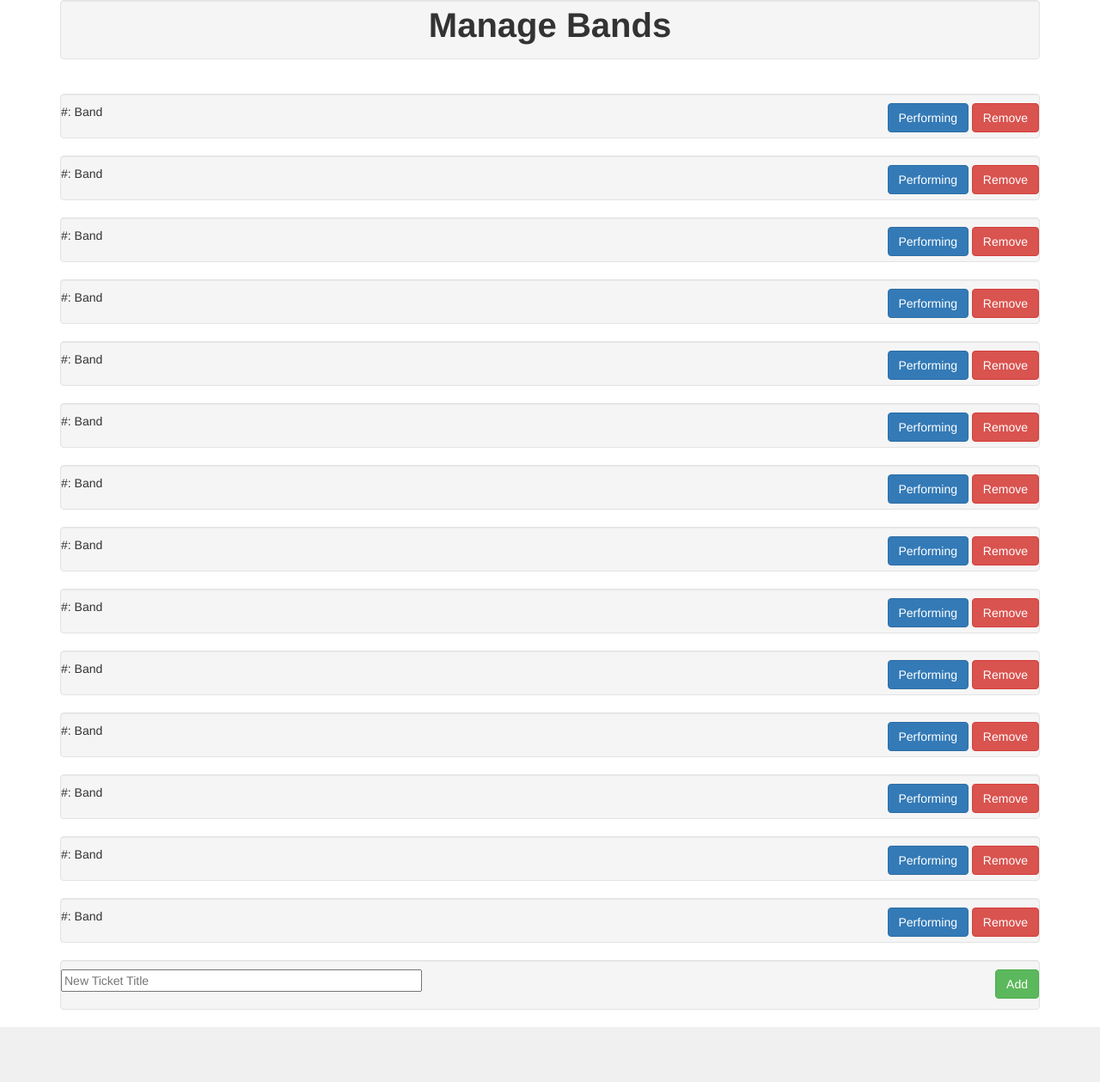
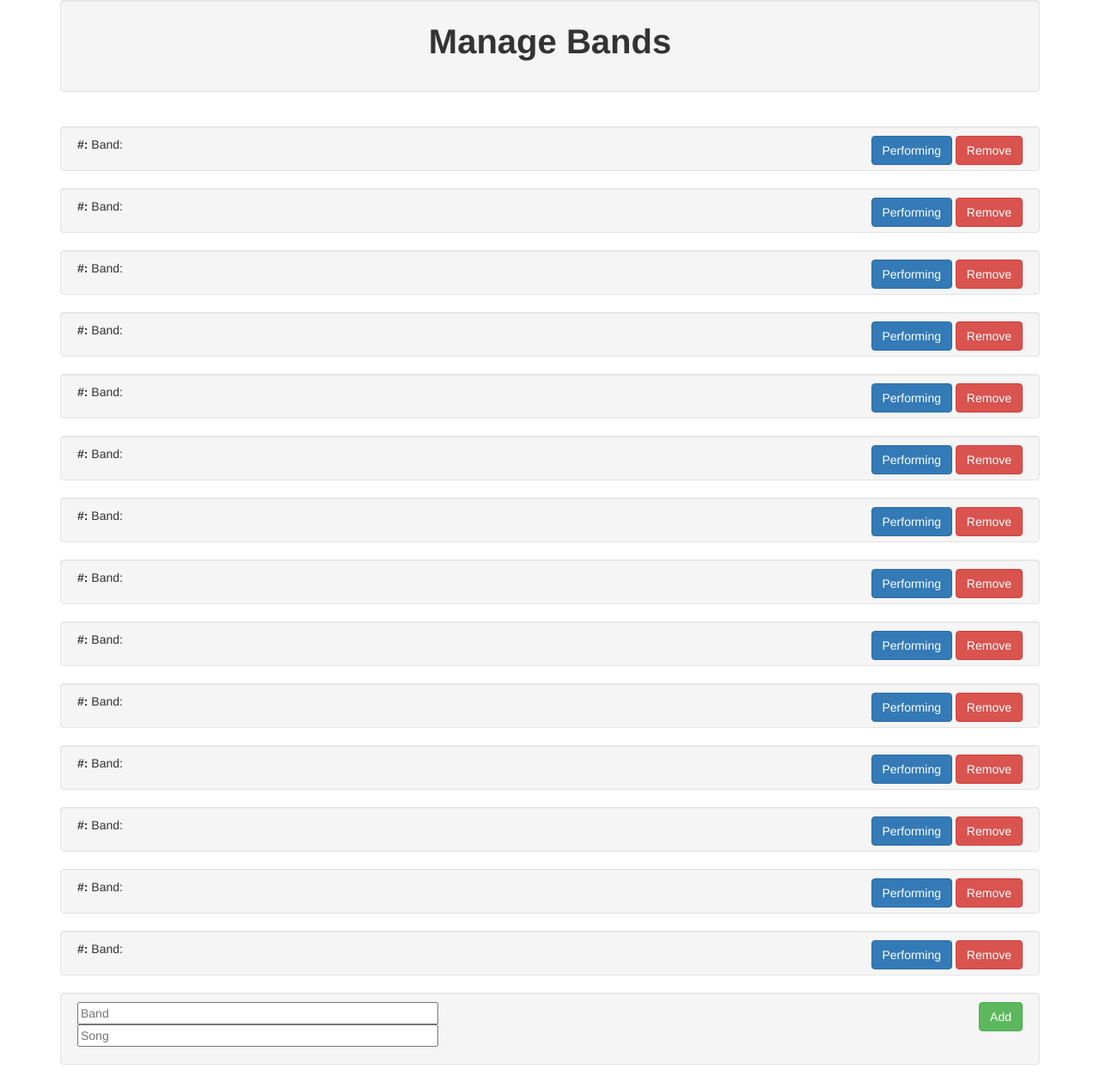
Before and after one commit to parsingphase/takeAticket, a PHP site: template views/manage.twig in a window 1280 px wide. Shown: the whole page at 86% size. Before the commit the page ends 1195 px from the top, so only its background shows below. Run offline with PHP 8.4, Linux system fonts and the light colour scheme; the template is opened without the code that fills it: most values are stand-ins (such as "Sample title", 1, 10 or a date in 2020); some libraries are stand-ins or nearby versions.

Commit message:
Add songs:
- Load into DB
- Add by ID or codeNumber
- Display

```diff
--- a/src/db.sql
+++ b/src/db.sql
@@ -2,6 +2,7 @@ CREATE TABLE tickets (
   id      INT PRIMARY KEY,
   offset  INT,
   title   TEXT,
+  songId INT DEFAULT NULL,
   used    INT DEFAULT 0,
   deleted INT DEFAULT 0
 );
--- a/views/index.twig
+++ b/views/index.twig
@@ -2,15 +2,16 @@
 <head>
     <title>Ticket Queue</title>
     <script src="/components/jquery/jquery.min.js"></script>
+    <script src="/components/handlebars/handlebars.js"></script>
     <script src="js/ticket.js"></script>
     <script>
-        $(ticketer.go);
+        $(function () { ticketer.go(); });
     </script>
     <link rel="stylesheet" href="/components/bootstrap/css/bootstrap.min.css"/>
     <link rel="stylesheet" href="/css/ticket.css"/>
 </head>
 <body>
-<div class="container">
+<div class="container upcoming">
     <div class="page-header well"><p class="text-center">Next Bands</p></div>
     <div id="target"></div>
 
--- a/views/manage.twig
+++ b/views/manage.twig
@@ -23,7 +23,8 @@
         <div class="pull-right">
             <button class="addTicketButton btn btn-success">Add</button>
         </div>
-        <input class="addTicketTitle" placeholder="New Ticket Title"/>
+        <div><input class="addTicketTitle" placeholder="Band"/></div>
+        <div><input class="addSongTitle" placeholder="Song"/></div>
 
     </div>
     </div>
--- a/www/css/ticket.css
+++ b/www/css/ticket.css
@@ -9,12 +9,17 @@ div#target {
     margin-top: 40px;
 }
 
-div.well {
+.upcoming div.well {
     padding: 0;
 }
 
-div.ticket p {
+div.ticket p.band {
     font-size: 180px;
+    font-weight: bolder;
+}
+
+div.ticket p.song {
+    font-size: 80px;
     font-weight: bolder;
 }
 
@@ -29,10 +34,13 @@ div.page-header {
     font-weight: bolder;
 }
 
-
 .manage div.ticket.well {
     padding-top: 10px;
     padding-bottom: 20px;
+}
+
+.addSongTitle {
+    width: 30em;
 }
 
 .addTicketTitle {
@@ -55,7 +63,21 @@ div.gflink {
 }
 
 div.end {
-    position: fixed; bottom: 0;
+    position: fixed;
+    bottom: 0;
     width: 100%;
     background-color: #f5f5f5;
 }
+
+.upcoming {
+    margin-bottom: 100px;
+}
+
+.upcoming div.ticket {
+    min-height: 200px;
+}
+
+.upcoming div.ticket .auto-font {
+    text-wrap: none;
+    white-space: nowrap;
+}
--- a/www/js/ticket.js
+++ b/www/js/ticket.js
@@ -4,12 +4,14 @@
 var ticketer = {
     drawTemplate: null,
     manageTemplate: null,
-
-    greet: function () {
-        $('#target').text('Hi from ticketer');
-    },
+    //
+    //greet: function () {
+    //    $('#target').text('Hi from ticketer');
+    //},
 
     go: function () {
+        this.initTemplates();
+
         ticketer.reloadTickets();
         setInterval(function () {
             ticketer.reloadTickets()
@@ -19,8 +21,9 @@ var ticketer = {
     drawDisplayTicket: function (ticket) {
         //console.log(['drawDisplayTicket',ticket]);
         //console.log(ticket.title);
-        var title = ticket.title;
-        var block = '<div class="ticket well"><p class="text-center">' + title + '</p></div>';
+        //var title = ticket.title;
+        //var block = '<div class="ticket well"><p class="text-center">' + title + '</p></div>';
+        var block = this.drawTemplate({ticket: ticket});
         return block;
     },
 
@@ -47,6 +50,16 @@ var ticketer = {
             //out += Date.now().toLocaleString();
 
             $('#target').html(out);
+
+            $('#target').find('.auto-font').each(
+                function () {
+                    var scale = 1.05 * this.scrollWidth / this.clientWidth; // extra scale to fit neatly
+                    var font = Number($(this).css('font-size').replace(/[^0-9]+$/, ''));
+                    //console.log(['width', outerWidth, outerScroll, innerWidth, innerScroll, font]);
+                    $(this).css('font-size', (font / scale) + 'px');
+                }
+            );
+
         });
     },
 
@@ -103,9 +116,21 @@ var ticketer = {
             '        <button class="btn btn-primary performButton" data-ticket-id="{{ ticket.id }}">Performing</button>' +
             '        <button class="btn btn-danger removeButton" data-ticket-id="{{ ticket.id }}">Remove</button>' +
             '        </div>' +
-            '        #{{ ticket.id }}: ' +
-            'Band {{ ticket.title }}' +
+            '        <b>#{{ ticket.id }}:</b> ' +
+            'Band: {{ ticket.title }}' +
             '{{#if ticket.used}} (done){{/if}}' +
+            '{{#if ticket.song}}<br />{{ticket.song.artist}}: {{ticket.song.title}}{{/if}}' +
+            '</div>  '
+        );
+
+        //var block = '<div class="ticket well"><p class="text-center">' + title + '</p></div>';
+
+        this.drawTemplate = Handlebars.compile(
+            '<div class="ticket well" data-ticket-id="{{ ticket.id }}">' +
+            '        <div class="ticket-inner">' +
+            '        <p class="text-center band auto-font">{{ticket.title}}</p>' +
+            '{{#if ticket.song}}<p class="text-center song auto-font">{{ticket.song.artist}}: {{ticket.song.title}}</p>{{/if}}' + //fixme check a config var
+            '        </div>' +
             '</div>  '
         );
     },
@@ -144,15 +169,19 @@ var ticketer = {
         var that = this;
         var titleInput = $('.addTicketTitle');
         var newTitle = titleInput.val();
+        var songInput = $('.addSongTitle');
+        var songTitle = songInput.val();
         console.log('addTicket: ' + newTitle);
         $.ajax({
                 method: 'POST',
                 data: {
-                    title: newTitle
+                    title: newTitle,
+                    song: songTitle
                 },
                 url: '/api/newTicket',
                 success: function (data, status) {
                     titleInput.val('');
+                    songInput.val('');
                     $('#target').append(that.drawManagableTicket(data.ticket));
                     var ticketId = data.ticket.id;
                     var ticketBlock = $('.ticket[data-ticket-id="' + ticketId + '"]');
```
Also changed, not shown: cli/loadSongsDb.php (+5 -5 lines), src/Phase/TakeATicket/Controller.php (+50 -17 lines).
